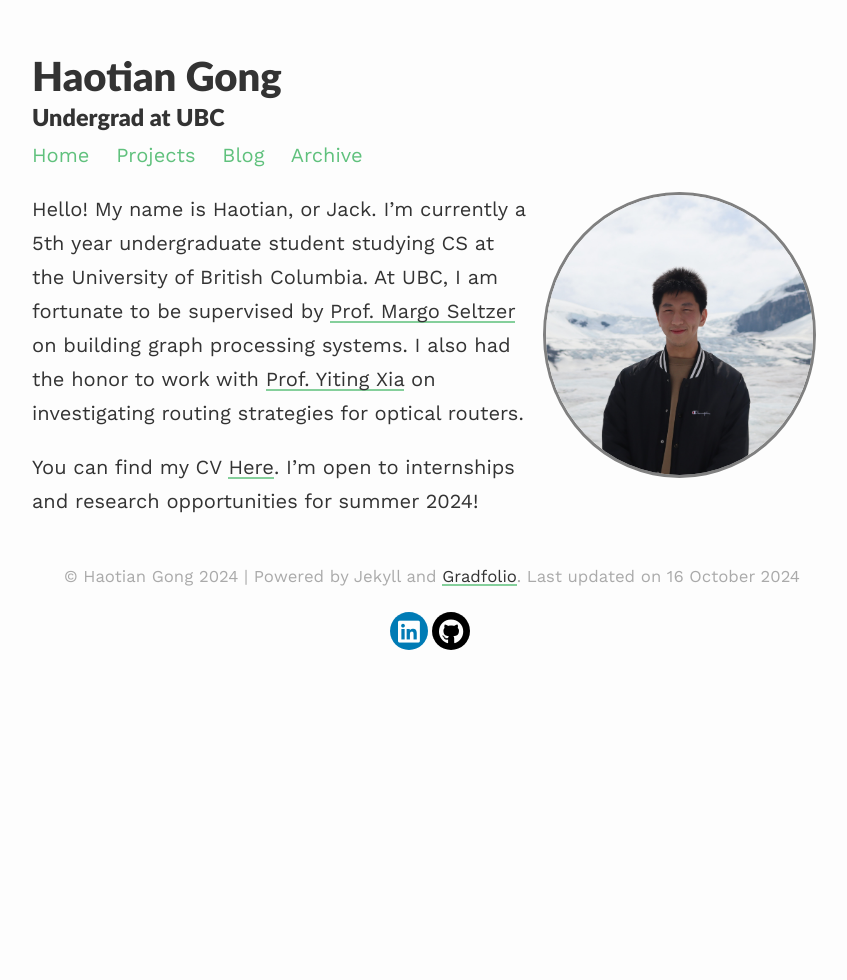
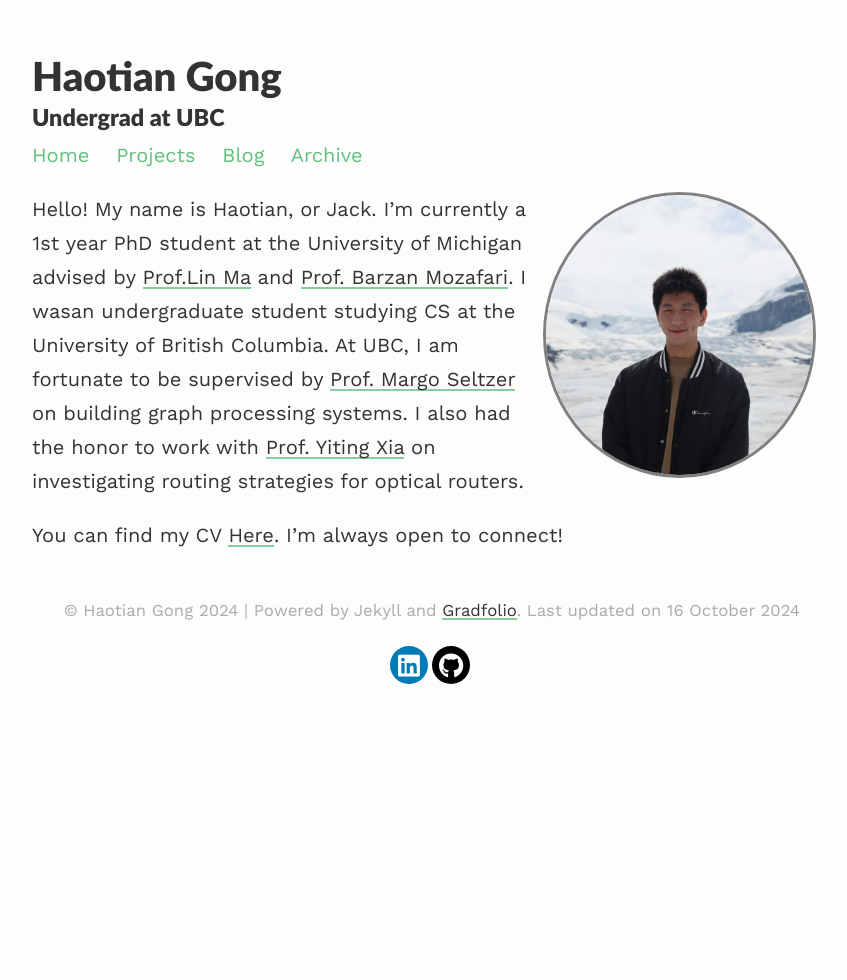
Before and after one commit to ht-gong/ht-gong.github.io, a Jekyll site: the page built from index.md, in a window 1280 px wide. Shown: the whole page, without its empty margins (208-1055 px from the left). Built offline with Jekyll 4.4.1, drawn with Linux system fonts in a browser that asks for light colours; nearby versions of some CDN libraries.

Commit message:
Update Oct 16

```diff
--- a/index.md
+++ b/index.md
@@ -7,6 +7,6 @@ profile:
 published: true
 ---
 
-Hello! My name is Haotian, or Jack. I'm currently a 5th year undergraduate student studying CS at the University of British Columbia. At UBC, I am fortunate to be supervised by [Prof. Margo Seltzer](https://www.seltzer.com/margo/) on building graph processing systems. I also had the honor to work with [Prof. Yiting Xia](https://sites.google.com/view/yitingxia) on investigating routing strategies for optical routers.
+Hello! My name is Haotian, or Jack. I'm currently a 1st year PhD student at the University of Michigan advised by [Prof.Lin Ma](https://web.eecs.umich.edu/~linmacse/) and [Prof. Barzan Mozafari](https://web.eecs.umich.edu/~mozafari/). I wasan undergraduate student studying CS at the University of British Columbia. At UBC, I am fortunate to be supervised by [Prof. Margo Seltzer](https://www.seltzer.com/margo/) on building graph processing systems. I also had the honor to work with [Prof. Yiting Xia](https://sites.google.com/view/yitingxia) on investigating routing strategies for optical routers.
 
-You can find my CV [Here](assets/files/Haotian_Gong_Resume.pdf). I'm open to internships and research opportunities for summer 2024!
+You can find my CV [Here](assets/files/Haotian_Gong_Resume.pdf). I'm always open to connect!
```
Also changed, not shown: 1 other file.
